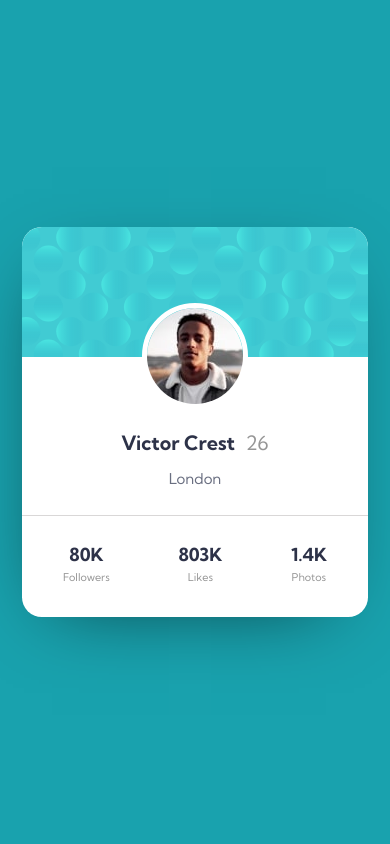
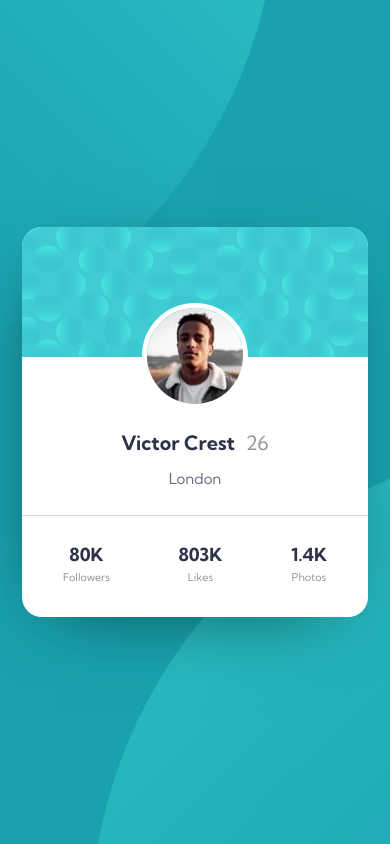
Before and after one commit to andresfmj/fm-profile-card, a React app: page / in a window 390 px wide. Built offline with nearby package versions, Linux system fonts and the light colour scheme.

Commit message:
[add] background image and responsive media query

```diff
--- a/src/components/App.jsx
+++ b/src/components/App.jsx
@@ -1,17 +1,39 @@
-import React from 'react';
+import React, { Fragment } from 'react';
 
 import ProfileCard from '../containers/ProfileCard';
 
 import '../styles/containers/app.scss';
 
+import bgTop from '../images/bg-pattern-top.svg';
+import bgBottom from '../images/bg-pattern-bottom.svg';
+
 
 function App()
 {
   return (
-    <div className="App">
-      <ProfileCard />
-    </div>
+    <Fragment>
+      <div className="bgTop" style={styles.backgroundTopStyle}></div>
+      <div className="bgBottom" style={styles.backgroundBottomStyle}></div>
+      <div className="App">
+        <ProfileCard />
+      </div>
+    </Fragment>
   )
 }
 
+const styles = {
+  backgroundTopStyle: {
+    position: 'absolute',
+    top: '0',
+    left: '0',
+    backgroundImage: `url(${bgTop})`
+  },
+  backgroundBottomStyle: {
+    position: 'absolute',
+    bottom: '0',
+    right: '0',
+    backgroundImage: `url(${bgBottom})`
+  }
+}
+
 export default App;
--- a/src/styles/containers/app.scss
+++ b/src/styles/containers/app.scss
@@ -4,6 +4,19 @@
   justify-content: center;
   height: 100vh;
   padding: 0 1.2rem;
+}
+
+.bgTop {
+  height: 100vh;
+  width: 100vw;
+  background-repeat: no-repeat;
+  background-position: -700px -600px;
+}
+.bgBottom {
+  height: 100vh;
+  width: 100vw;
+  background-repeat: no-repeat;
+  background-position: 90px 440px;
 }
 
 /*
@@ -14,4 +27,10 @@
   .App {
     align-items: center;
   }
+  .bgTop {
+    background-position: -280px -420px;
+  }
+  .bgBottom {
+    background-position: 610px 540px;
+  }
 }
```
